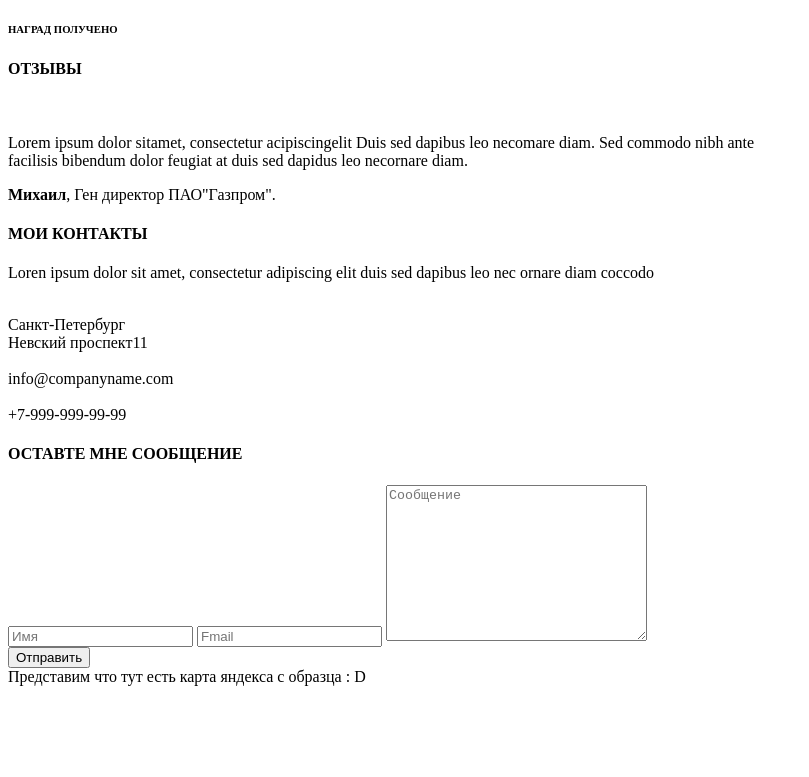
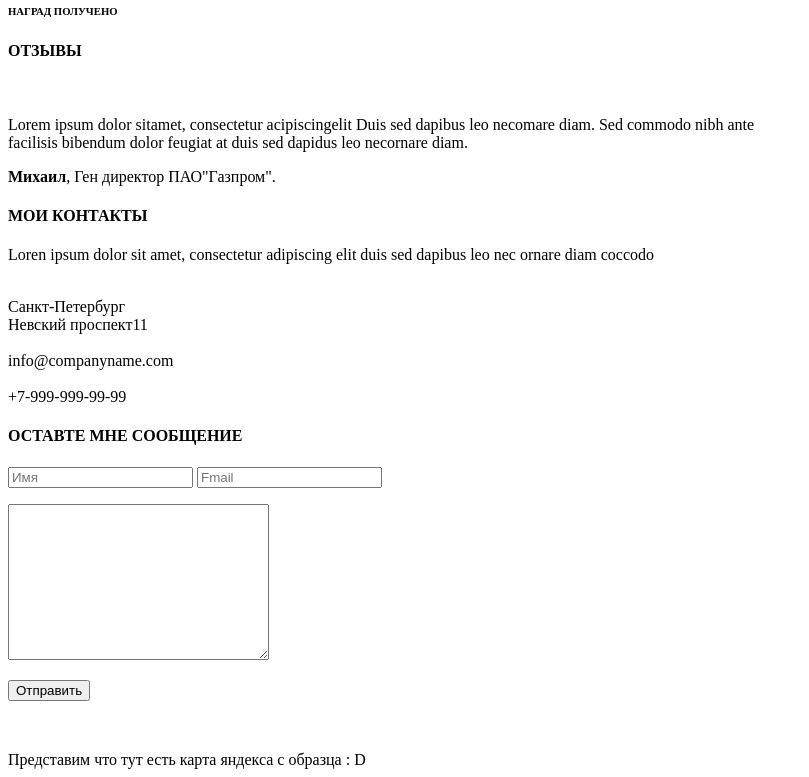
Before and after one commit to mikhail-kapustin/mikhail-kapustin.github.io, a plain HTML site: page index.html in a window 1280 px wide. Shown: the part 2342-3119 px from the top of the page, without its empty margins (0-809 px from the left). Before the commit the page ends 3036 px from the top, so only its background shows below. Drawn offline with Linux system fonts and the light colour scheme.

Commit message:
версия 11 исправил
версия 11 исправил

```diff
--- a/index.html
+++ b/index.html
@@ -52,7 +52,6 @@ pellentesque natoque.</p>
 <h5>CLIENT:</h5>
 <div>Какаято компания</div>
 <h5>WEBSITE:</h5>
-<a href="">http://www.somedomain.com</a>
 <div>http://www.somedomain.com</div>
 <h5>Название проекта</h5>
 <div>Lorem ipsum dolor sit amet, consectetur adipiscing eelit., sed do eiusmod tempor incididunt ut labore et dolore magna
@@ -125,13 +124,13 @@ Duis aute irure dolor in reprehenderit in voluptate velit esse cillum dolore eu
     <img src="img/%D1%82%D1%80%D1%83%D0%B1%D0%B0.png" alt="">
     <div>+7-999-999-99-99</div>
 <h4>ОСТАВТЕ МНЕ СООБЩЕНИЕ</h4>
-<form action="jh">
-<input type="text"placeholder="Имя">
-<input type="text"placeholder="Fmail">
-<form action="888"><textarea name="" id="000" cols="30" rows="10" placeholder="Сообщение"></textarea></form>
-<input type="reset" value="Отправить">
+<form action="lo">
+    <input type="text"placeholder="Имя">
+    <input type="text"placeholder="Fmail">
+    <p><textarea name="fl" id="" cols="30" rows="10"></textarea></p>
+    <p><input type="reset" value="Отправить"></p>
 </form>
-<img src="img/%D0%BA%D0%B0%D1%80%D1%82%D0%B0%20%D0%A1%D0%BD%D0%B8%D0%BC%D0%BE%D0%BA.PNG" alt="">
+<p><img src="img/%D0%BA%D0%B0%D1%80%D1%82%D0%B0%20%D0%A1%D0%BD%D0%B8%D0%BC%D0%BE%D0%BA.PNG" alt=""></p>
 <div>Представим что тут есть карта яндекса с образца : D</div>
 </body>
 </html>
```
